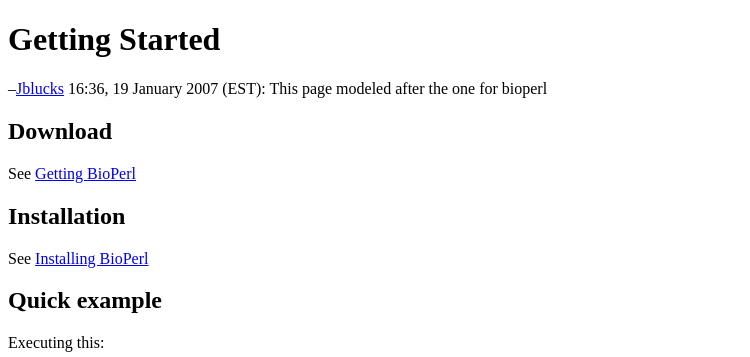
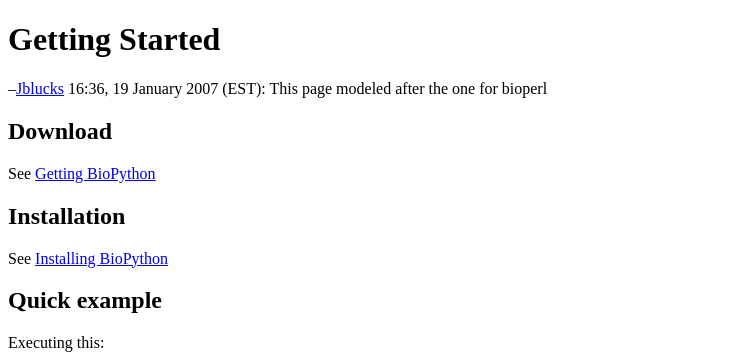
Before and after one commit to biopython/biopython.github.io, a Jekyll site: the page built from wiki/Getting_Started.md, in a window 1280 px wide. Shown: the top 357 px of the page, without its empty margins (0-750 px from the left). Built offline with Jekyll 4.4.1, drawn with Linux system fonts in a browser that asks for light colours.

Commit message:
Change to wiki page

```diff
--- a/wiki/Getting_Started.md
+++ b/wiki/Getting_Started.md
@@ -13,12 +13,13 @@ This page modeled after the one for bioperl
 Download
 --------
 
-See [Getting BioPerl](Getting_BioPerl "wikilink")
+See [Getting BioPython](Download "wikilink")
 
 Installation
 ------------
 
-See [Installing BioPerl](Installing_BioPerl "wikilink")
+See [Installing
+BioPython](http://biopython.org/DIST/docs/install/Installation.html)
 
 Quick example
 -------------
```
Also changed, not shown: 1 other file.
